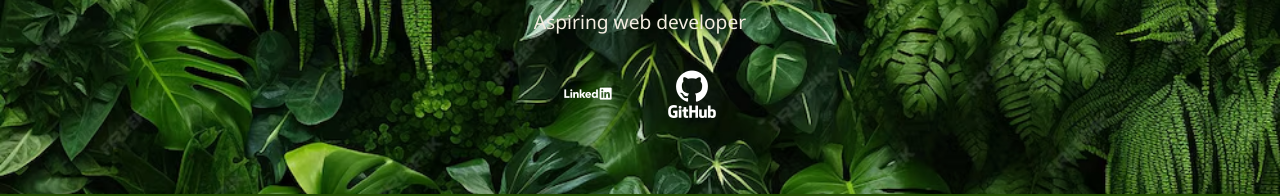
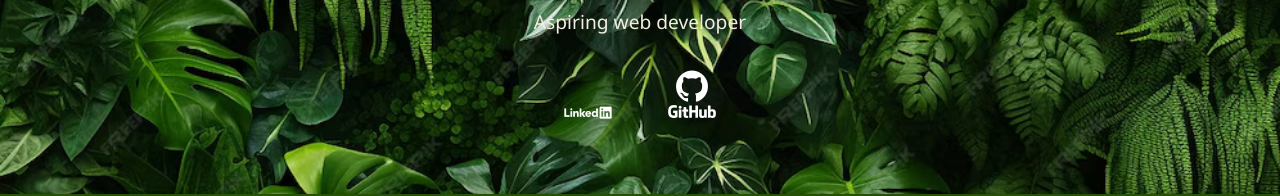
Before and after one commit to KDavis00/GCA_KaeD, a plain HTML site: page index.html in a window 1280 px wide. Shown: the part 312-508 px from the top of the page. Drawn offline with nearby package versions, Linux system fonts and the light colour scheme.

Commit message:
fixed css logo position

```diff
--- a/style.css
+++ b/style.css
@@ -100,7 +100,7 @@ header p {
   transform: scale(1.2);
   color: #0a66c2;
 }
-
+.devicon-linkedin-plain-wordmark { position: relative; top: 19px; }
 /* Sticky Navbar */
 .navbar {
   position: sticky;
```
